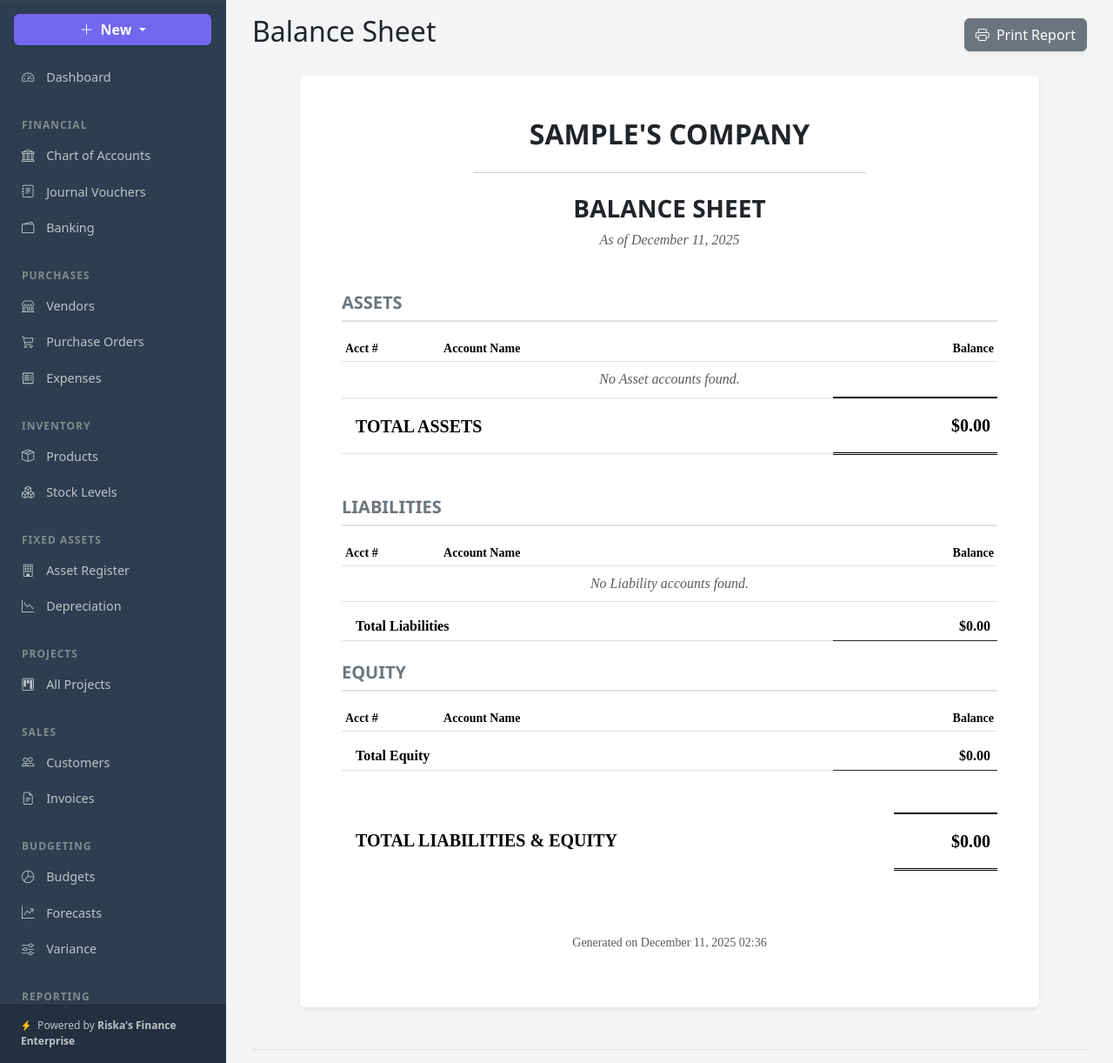
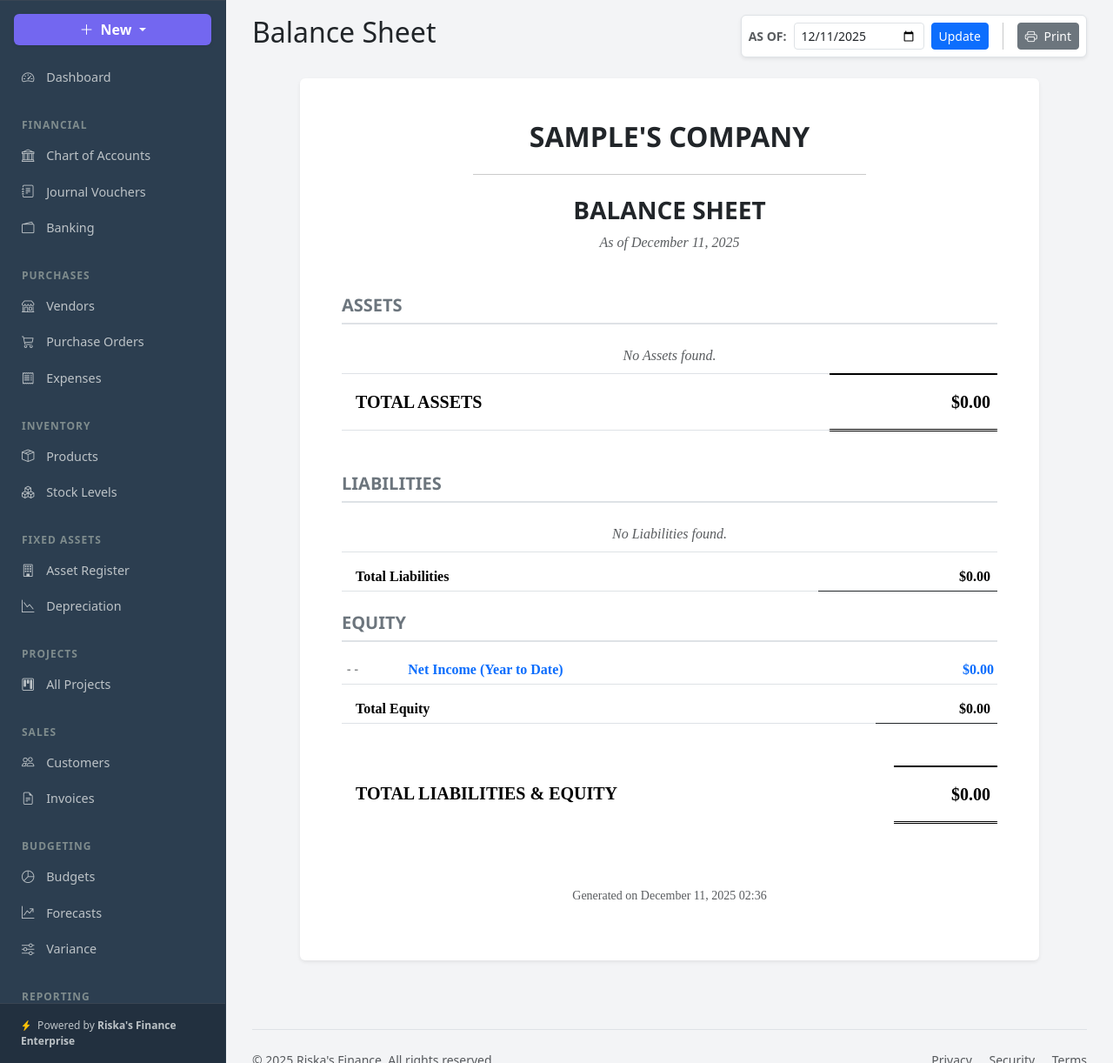
Before and after one commit to Riskafiance/riskas-finance, a Django app: page /reports/balance-sheet/ in a window 1280 px wide. Shown: the part 74-1296 px from the top of the page at 87% size. Run offline with Django 5.2, Linux system fonts and the light colour scheme; the visitor is signed in with stand-in values (Sample User, id 1); data comes from the database, SQL or seed files in the repository.

Commit message:
Add date filter logic to Balance Sheet

```diff
--- a/accounting/templates/accounting/balance_sheet.html
+++ b/accounting/templates/accounting/balance_sheet.html
@@ -5,9 +5,16 @@
 {% block content %}
 <div class="d-flex justify-content-between align-items-center mb-4 no-print">
     <h1 class="h2">Balance Sheet</h1>
-    <div>
-        <button onclick="window.print()" class="btn btn-secondary shadow-sm">
-            <i class="bi bi-printer me-1"></i> Print Report
+
+    <div class="d-flex align-items-center bg-white p-2 rounded shadow-sm border">
+        <form class="d-flex align-items-center m-0" method="GET">
+            <label class="small text-muted me-2 fw-bold text-uppercase">As Of:</label>
+            <input type="date" name="target_date" class="form-control form-control-sm me-2" value="{{ target_date_str }}" style="width: 150px;" onchange="this.form.submit()">
+            <button type="submit" class="btn btn-sm btn-primary">Update</button>
+        </form>
+        <div class="vr mx-3"></div>
+        <button onclick="window.print()" class="btn btn-sm btn-secondary">
+            <i class="bi bi-printer me-1"></i> Print
         </button>
     </div>
 </div>
@@ -26,36 +33,23 @@
             <hr class="my-4" style="width: 60%; margin: 0 auto; border-color: #333;">
 
             <h3 class="fw-bold mt-3 text-dark">BALANCE SHEET</h3>
-            <p class="text-muted fst-italic">As of {% now "F j, Y" %}</p>
+            <p class="text-muted fst-italic">As of {{ target_date|date:"F j, Y" }}</p>
         </div>
 
         <div class="report-content">
 
             <div class="section mb-5">
-                <h5 class="text-uppercase fw-bold text-secondary border-bottom border-2 pb-2 mb-3">
-                    Assets
-                </h5>
+                <h5 class="text-uppercase fw-bold text-secondary border-bottom border-2 pb-2 mb-3">Assets</h5>
                 <table class="table table-sm table-hover align-middle">
-                    <thead class="text-muted small">
-                        <tr>
-                            <th style="width: 15%;">Acct #</th>
-                            <th style="width: 60%;">Account Name</th>
-                            <th class="text-end">Balance</th>
-                        </tr>
-                    </thead>
                     <tbody>
                         {% for asset in assets %}
                         <tr>
-                            <td class="text-muted font-monospace small">{{ asset.account_number }}</td>
-                            <td class="fw-500">{{ asset.account_name }}</td>
-                            <td class="text-end text-dark">
-                                ${{ asset.current_balance|floatformat:2|intcomma }}
-                            </td>
+                            <td style="width: 15%;" class="text-muted font-monospace small">{{ asset.account_number }}</td>
+                            <td style="width: 60%;" class="fw-500">{{ asset.account_name }}</td>
+                            <td class="text-end text-dark">${{ asset.calculated_balance|floatformat:2|intcomma }}</td>
                         </tr>
                         {% empty %}
-                        <tr>
-                            <td colspan="3" class="text-center text-muted fst-italic py-2">No Asset accounts found.</td>
-                        </tr>
+                        <tr><td colspan="3" class="text-center text-muted fst-italic py-2">No Assets found.</td></tr>
                         {% endfor %}
                     </tbody>
                     <tfoot>
@@ -70,72 +64,50 @@
             </div>
 
             <div class="section mb-4">
-                <h5 class="text-uppercase fw-bold text-secondary border-bottom border-2 pb-2 mb-3">
-                    Liabilities
-                </h5>
+                <h5 class="text-uppercase fw-bold text-secondary border-bottom border-2 pb-2 mb-3">Liabilities</h5>
                 <table class="table table-sm table-hover align-middle">
-                    <thead class="text-muted small">
-                        <tr>
-                            <th style="width: 15%;">Acct #</th>
-                            <th style="width: 60%;">Account Name</th>
-                            <th class="text-end">Balance</th>
-                        </tr>
-                    </thead>
                     <tbody>
                         {% for liab in liabilities %}
                         <tr>
-                            <td class="text-muted font-monospace small">{{ liab.account_number }}</td>
-                            <td class="fw-500">{{ liab.account_name }}</td>
-                            <td class="text-end text-dark">
-                                ${{ liab.current_balance|floatformat:2|intcomma }}
-                            </td>
+                            <td style="width: 15%;" class="text-muted font-monospace small">{{ liab.account_number }}</td>
+                            <td style="width: 60%;" class="fw-500">{{ liab.account_name }}</td>
+                            <td class="text-end text-dark">${{ liab.calculated_balance|floatformat:2|intcomma }}</td>
                         </tr>
                         {% empty %}
-                        <tr>
-                            <td colspan="3" class="text-center text-muted fst-italic py-2">No Liability accounts found.</td>
-                        </tr>
+                        <tr><td colspan="3" class="text-center text-muted fst-italic py-2">No Liabilities found.</td></tr>
                         {% endfor %}
                     </tbody>
                     <tfoot>
                         <tr class="fw-bold text-dark">
                             <td colspan="2" class="ps-3 pt-3">Total Liabilities</td>
-                            <td class="text-end pt-3 pe-2 border-top border-dark">
-                                ${{ total_liabilities|floatformat:2|intcomma }}
-                            </td>
+                            <td class="text-end pt-3 pe-2 border-top border-dark">${{ total_liabilities|floatformat:2|intcomma }}</td>
                         </tr>
                     </tfoot>
                 </table>
             </div>
 
             <div class="section mb-4">
-                <h5 class="text-uppercase fw-bold text-secondary border-bottom border-2 pb-2 mb-3">
-                    Equity
-                </h5>
+                <h5 class="text-uppercase fw-bold text-secondary border-bottom border-2 pb-2 mb-3">Equity</h5>
                 <table class="table table-sm table-hover align-middle">
-                    <thead class="text-muted small">
-                        <tr>
-                            <th style="width: 15%;">Acct #</th>
-                            <th style="width: 60%;">Account Name</th>
-                            <th class="text-end">Balance</th>
-                        </tr>
-                    </thead>
                     <tbody>
                         {% for eq in equity %}
                         <tr>
-                            <td class="text-muted font-monospace small">{{ eq.account_number }}</td>
-                            <td class="fw-500">{{ eq.account_name }}</td>
-                            <td class="text-end text-dark">
-                                ${{ eq.current_balance|floatformat:2|intcomma }}
-                            </td>
+                            <td style="width: 15%;" class="text-muted font-monospace small">{{ eq.account_number }}</td>
+                            <td style="width: 60%;" class="fw-500">{{ eq.account_name }}</td>
+                            <td class="text-end text-dark">${{ eq.calculated_balance|floatformat:2|intcomma }}</td>
                         </tr>
                         {% endfor %}
+
+                        <tr class="bg-light">
+                            <td class="text-muted font-monospace small">--</td>
+                            <td class="fw-bold text-primary">Net Income (Year to Date)</td>
+                            <td class="text-end fw-bold text-primary">${{ current_net_income|floatformat:2|intcomma }}</td>
+                        </tr>
                     </tbody>
                     <tfoot>
                         <tr class="fw-bold text-dark">
                             <td colspan="2" class="ps-3 pt-3">Total Equity</td>
-                            <td class="text-end pt-3 pe-2 border-top border-dark">
-                                ${{ total_equity|floatformat:2|intcomma }}
-                            </td>
+                            <td class="text-end pt-3 pe-2 border-top border-dark">${{ total_equity_and_income|floatformat:2|intcomma }}</td>
                         </tr>
                     </tfoot>
                 </table>
@@ -146,7 +118,7 @@
                     <tr class="fw-bold fs-5 bg-light">
                         <td class="ps-3 py-3 text-uppercase">Total Liabilities & Equity</td>
                         <td class="text-end py-3 pe-2" style="border-top: 2px solid #000; border-bottom: 3px double #000;">
-                            ${{ total_liabilities|add:total_equity|floatformat:2|intcomma }}
+                            ${{ total_liabilities|add:total_equity_and_income|floatformat:2|intcomma }}
                         </td>
                     </tr>
                 </table>
@@ -162,34 +134,15 @@
 </div>
 
 <style>
-    /* Professional Document Styling */
-    .report-paper {
-        max-width: 850px;
-        margin: 0 auto;
-        font-family: 'Times New Roman', Times, serif; /* Classic financial font */
-    }
-
-    .report-paper h2, .report-paper h3, .report-paper h5 {
-        font-family: 'Segoe UI', Tahoma, Geneva, Verdana, sans-serif; /* Clean headers */
-    }
-
+    .report-paper { max-width: 850px; margin: 0 auto; font-family: 'Times New Roman', Times, serif; }
+    .report-paper h2, .report-paper h3, .report-paper h5 { font-family: 'Segoe UI', Tahoma, Geneva, Verdana, sans-serif; }
     .fw-500 { font-weight: 500; }
-
-    /* Print Optimization */
     @media print {
         @page { margin: 0.5in; size: letter; }
         body { background-color: white; -webkit-print-color-adjust: exact; }
         .no-print { display: none !important; }
-        .report-paper {
-            box-shadow: none !important;
-            border: none !important;
-            width: 100%;
-            max-width: 100%;
-            margin: 0;
-            padding: 0;
-        }
+        .report-paper { box-shadow: none !important; border: none !important; width: 100%; max-width: 100%; margin: 0; padding: 0; }
         .card-body { padding: 0 !important; }
-        /* Ensure table rows don't split awkwardly */
         tr { break-inside: avoid; }
     }
 </style>
--- a/accounting/views.py
+++ b/accounting/views.py
@@ -1716,56 +1716,77 @@
     })
 
 @login_required
-@login_required
 def balance_sheet(request):
     company = get_company(request)
 
-    # 1. Define ALL possible names for Asset types
-    ASSET_TYPES = [
-        'Asset', 'Assets', 'Current Asset', 'Fixed Assets', 'Bank',
-        'Cash', 'Accounts Receivable', 'Inventory', 'Other Current Assets',
-        'Other Assets', 'Security Deposit'
-    ]
-
-    # 2. Define ALL possible names for Liability types
-    LIABILITY_TYPES = [
-        'Liability', 'Liabilities', 'Current Liability', 'Long Term Liabilities',
-        'Credit Card', 'Accounts Payable', 'Other Current Liabilities',
-        'Payroll Liabilities', 'Taxes Payable'
-    ]
-
-    # 3. Define ALL possible names for Equity types
-    EQUITY_TYPES = [
-        'Equity', 'Owner\'s Equity', 'Shareholder\'s Equity',
-        'Retained Earnings', 'Capital', 'Opening Balance Equity'
-    ]
-
-    # 4. Filter the database using these lists
-    assets = Account.objects.filter(company=company, account_type__in=ASSET_TYPES).order_by('account_number')
-    liabilities = Account.objects.filter(company=company, account_type__in=LIABILITY_TYPES).order_by('account_number')
-    equity = Account.objects.filter(company=company, account_type__in=EQUITY_TYPES).order_by('account_number')
-
-    # 5. Calculate Totals safely (treating None as 0)
-    total_assets = assets.aggregate(Sum('current_balance'))['current_balance__sum'] or decimal.Decimal(0)
-    total_liabilities = liabilities.aggregate(Sum('current_balance'))['current_balance__sum'] or decimal.Decimal(0)
-    total_equity = equity.aggregate(Sum('current_balance'))['current_balance__sum'] or decimal.Decimal(0)
-
-    # 6. Check for Net Income (Revenue - Expenses) to add to Equity dynamically
-    # This ensures the Balance Sheet actually balances!
-    revenue_types = ['Revenue', 'Income', 'Other Income', 'Sales']
-    expense_types = ['Expense', 'Expenses', 'Cost of Goods Sold', 'Other Expense']
-
-    total_revenue = Account.objects.filter(company=company, account_type__in=revenue_types).aggregate(Sum('current_balance'))['current_balance__sum'] or decimal.Decimal(0)
-    total_expenses = Account.objects.filter(company=company, account_type__in=expense_types).aggregate(Sum('current_balance'))['current_balance__sum'] or decimal.Decimal(0)
-
-    # Calculate Net Income (Revenue is normally Credit, Expense is Debit)
-    # Note: Logic depends on how you store balances. Usually Revenue is stored as positive credit.
-    # We'll assume standard storage where Credits increase Revenue/Equity and Debits increase Assets/Expenses.
-    # If your system stores everything as positive numbers based on normal balance:
-    current_net_income = total_revenue - total_expenses
-
-    # Add Net Income to Total Equity for the report display
-    total_equity += current_net_income
+    # 1. Get the "As Of" Date (Default to Today if not set)
+    target_date_str = request.GET.get('target_date')
+    if target_date_str:
+        target_date = datetime.strptime(target_date_str, '%Y-%m-%d').date()
+    else:
+        target_date = timezone.now().date()
+        target_date_str = target_date.strftime('%Y-%m-%d')
+
+    # 2. Define Account Types
+    ASSET_TYPES = ['Asset', 'Assets', 'Current Asset', 'Fixed Assets', 'Bank', 'Cash', 'Accounts Receivable', 'Inventory', 'Other Current Assets', 'Other Assets', 'Security Deposit']
+    LIABILITY_TYPES = ['Liability', 'Liabilities', 'Current Liability', 'Long Term Liabilities', 'Credit Card', 'Accounts Payable', 'Other Current Liabilities', 'Payroll Liabilities', 'Taxes Payable']
+    EQUITY_TYPES = ['Equity', 'Owner\'s Equity', 'Shareholder\'s Equity', 'Retained Earnings', 'Capital', 'Opening Balance Equity']
+
+    # 3. Helper Function to Calculate Historical Balances
+    def get_historical_balances(account_types):
+        # Fetch accounts
+        accounts = Account.objects.filter(company=company, account_type__in=account_types).order_by('account_number')
+        results = []
+        total = decimal.Decimal(0)
+
+        for acc in accounts:
+            # Sum all journal lines for this account UP TO the target date
+            lines = JournalVoucherLine.objects.filter(
+                account=acc,
+                journal_voucher__jv_date__lte=target_date,  # <--- CRITICAL: Filter by date
+                journal_voucher__status='Posted'
+            )
+
+            # Aggregate Debits and Credits
+            debits = lines.aggregate(Sum('debit_amount'))['debit_amount__sum'] or 0
+            credits = lines.aggregate(Sum('credit_amount'))['credit_amount__sum'] or 0
+
+            # Calculate Balance based on Normal Balance
+            if acc.normal_balance == 'Debit':
+                bal = debits - credits
+            else:
+                bal = credits - debits
+
+            # Only include non-zero accounts in the report
+            if bal != 0:
+                acc.calculated_balance = bal  # Attach temporary value to object
+                results.append(acc)
+                total += bal
+
+        return results, total
+
+    # 4. Get Data
+    assets, total_assets = get_historical_balances(ASSET_TYPES)
+    liabilities, total_liabilities = get_historical_balances(LIABILITY_TYPES)
+    equity, total_equity = get_historical_balances(EQUITY_TYPES)
+
+    # 5. Calculate Net Income (Retained Earnings) for the period (Revenue - Expenses)
+    # This ensures Assets = Liabilities + Equity + Net Income
+    rev_types = ['Revenue', 'Income', 'Other Income', 'Sales']
+    exp_types = ['Expense', 'Expenses', 'Cost of Goods Sold', 'Other Expense', 'Depreciation']
+
+    # Revenue (Credits - Debits)
+    rev_lines = JournalVoucherLine.objects.filter(company=company, account__account_type__in=rev_types, journal_voucher__jv_date__lte=target_date, journal_voucher__status='Posted')
+    rev_total = (rev_lines.aggregate(Sum('credit_amount'))['credit_amount__sum'] or 0) - (rev_lines.aggregate(Sum('debit_amount'))['debit_amount__sum'] or 0)
+
+    # Expenses (Debits - Credits)
+    exp_lines = JournalVoucherLine.objects.filter(company=company, account__account_type__in=exp_types, journal_voucher__jv_date__lte=target_date, journal_voucher__status='Posted')
+    exp_total = (exp_lines.aggregate(Sum('debit_amount'))['debit_amount__sum'] or 0) - (exp_lines.aggregate(Sum('credit_amount'))['credit_amount__sum'] or 0)
+
+    current_net_income = rev_total - exp_total
+
+    # Add Net Income to Total Equity for balancing
+    total_equity_and_income = total_equity + current_net_income
 
     return render(request, 'accounting/balance_sheet.html', {
         'assets': assets,
@@ -1774,7 +1795,10 @@
         'total_assets': total_assets,
         'total_liabilities': total_liabilities,
         'total_equity': total_equity,
-        'current_net_income': current_net_income, # Optional: Pass this if you want to show it as a line item
+        'total_equity_and_income': total_equity_and_income,
+        'current_net_income': current_net_income,
+        'target_date': target_date, # Date object for display
+        'target_date_str': target_date_str, # String for input field
     })
 
 def ar_aging(request):
```
